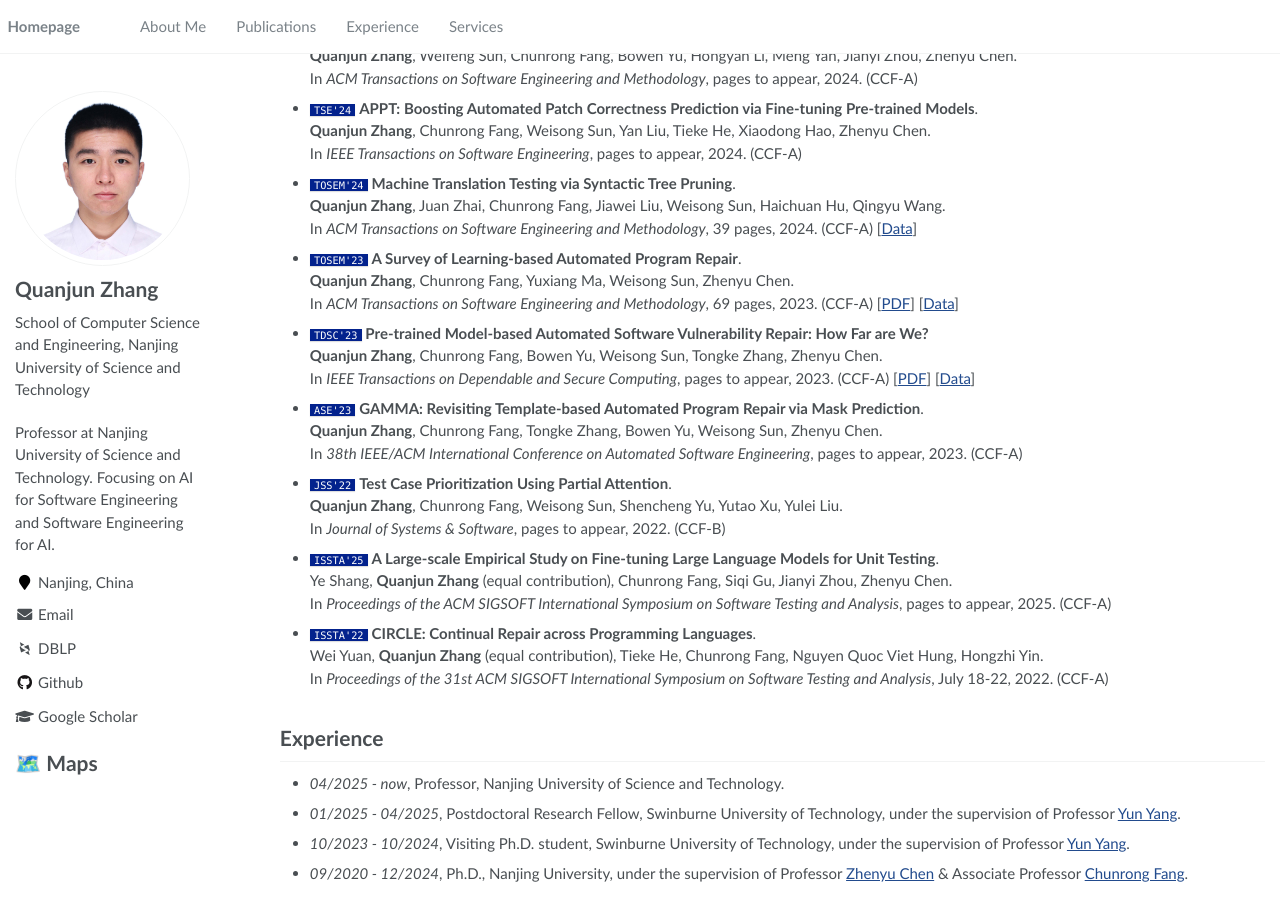
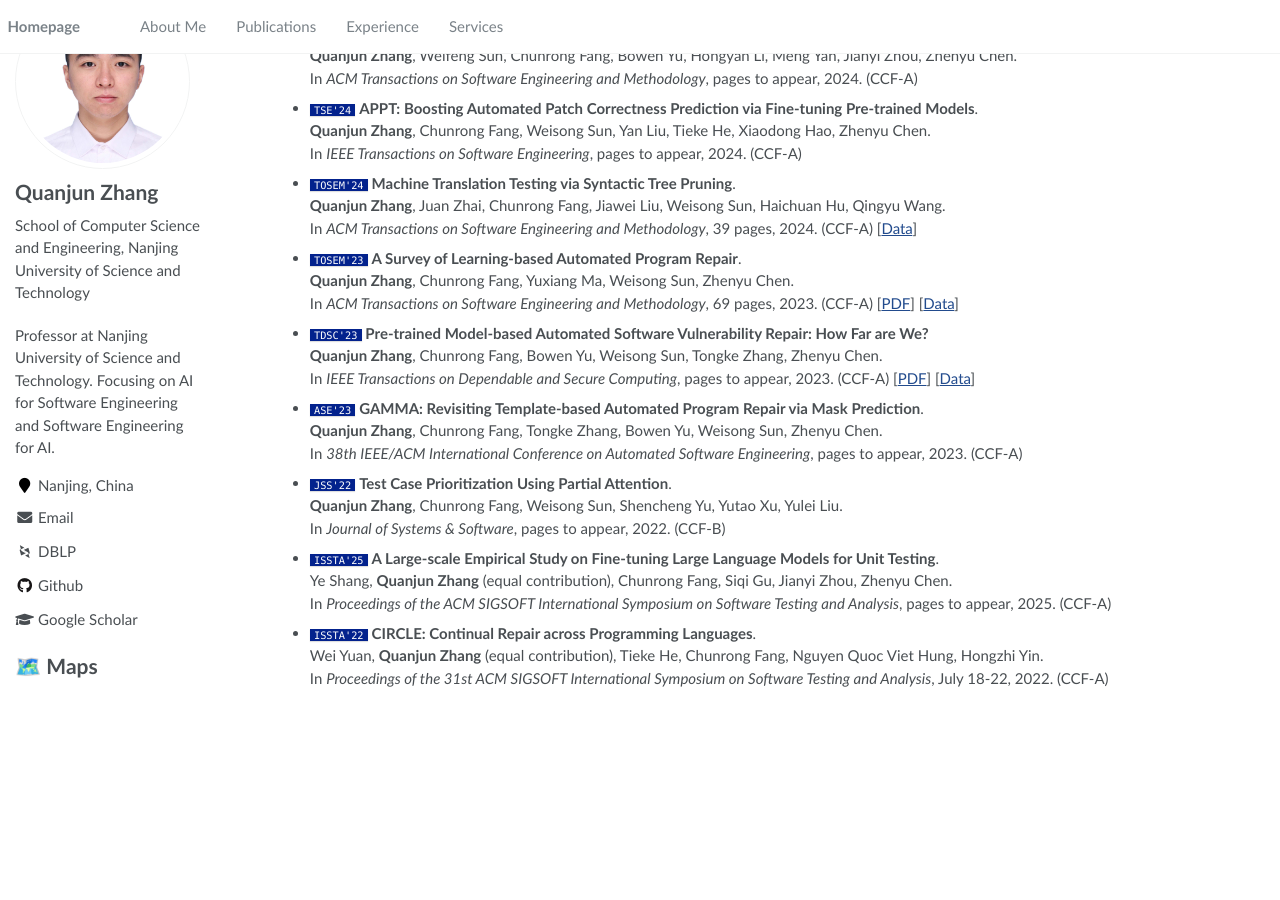
Before and after one commit to QuanjunZhang/quanjunzhang.github.io, a Jekyll site: the page built from _pages/about.md, in a window 1280 px wide and 900 px high, scrolled down 1249 px. Built offline with Jekyll 4.4.1, drawn with Linux system fonts in a browser that asks for light colours; some web fonts are replaced; a script that is not in the unit is left out; after the commit the page ends 1953 px from its top, so only the background shows below that.

Commit message:
Update favicon and remove homepage experience section

```diff
--- a/_includes/head/custom.html
+++ b/_includes/head/custom.html
@@ -1,11 +1,11 @@
-<link rel="apple-touch-icon" sizes="180x180" href="/images/apple-touch-icon.png">
-<link rel="icon" type="image/png" sizes="32x32" href="/images/favicon-32x32.png">
-<link rel="icon" type="image/png" sizes="16x16" href="/images/favicon-16x16.png">
-<link rel="manifest" href="/images/site.webmanifest">
+<link rel="apple-touch-icon" sizes="180x180" href="/images/apple-touch-icon.png?v=njust">
+<link rel="icon" type="image/png" sizes="32x32" href="/images/favicon-32x32.png?v=njust">
+<link rel="icon" type="image/png" sizes="16x16" href="/images/favicon-16x16.png?v=njust">
+<link rel="manifest" href="/images/site.webmanifest?v=njust">
 
-<meta name="msapplication-TileColor" content="#000000">
-<meta name="msapplication-TileImage" content="/images/mstile-144x144.png?v=M44lzPylqQ">
-<meta name="msapplication-config" content="/images/browserconfig.xml?v=M44lzPylqQ">
+<meta name="msapplication-TileColor" content="#ffffff">
+<meta name="msapplication-TileImage" content="/images/mstile-144x144.png?v=njust">
+<meta name="msapplication-config" content="/images/browserconfig.xml?v=njust">
 <meta name="theme-color" content="#ffffff">
 <link rel="stylesheet" href="/assets/css/academicons.css"/>
 
--- a/_pages/about.md
+++ b/_pages/about.md
@@ -100,12 +100,3 @@
 - `ISSTA'22` **CIRCLE: Continual Repair across Programming Languages**.
   Wei Yuan, **Quanjun Zhang** (equal contribution), Tieke He, Chunrong Fang, Nguyen Quoc Viet Hung, Hongzhi Yin.
   In *Proceedings of the 31st ACM SIGSOFT International Symposium on Software Testing and Analysis*, July 18-22, 2022. (CCF-A)
-
-<span class='anchor' id='experience'></span>
-
-# Experience
-
-- *04/2025 - now*, Professor, Nanjing University of Science and Technology.
-- *01/2025 - 04/2025*, Postdoctoral Research Fellow, Swinburne University of Technology, under the supervision of Professor [Yun Yang](https://www.swinburne.edu.au/research/our-research/access-our-research/find-a-researcher-or-supervisor/researcher-profile/?id=yyang).
-- *10/2023 - 10/2024*, Visiting Ph.D. student, Swinburne University of Technology, under the supervision of Professor [Yun Yang](https://www.swinburne.edu.au/research/our-research/access-our-research/find-a-researcher-or-supervisor/researcher-profile/?id=yyang).
-- *09/2020 - 12/2024*, Ph.D., Nanjing University, under the supervision of Professor [Zhenyu Chen](https://scholar.google.com/citations?user=HQWxCnkAAAAJ) & Associate Professor [Chunrong Fang](https://scholar.google.com/citations?user=S3Rd5TgAAAAJ).
```
Also changed, not shown: images/browserconfig.xml (added, +9 -0 lines), images/android-chrome-192x192.png, images/android-chrome-512x512.png, images/apple-touch-icon.png, images/favicon-16x16.png, images/favicon-32x32.png, images/favicon.ico, images/mstile-144x144.png (added), images/site.webmanifest.
